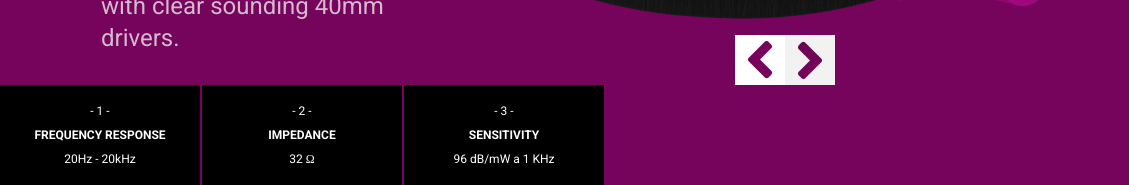
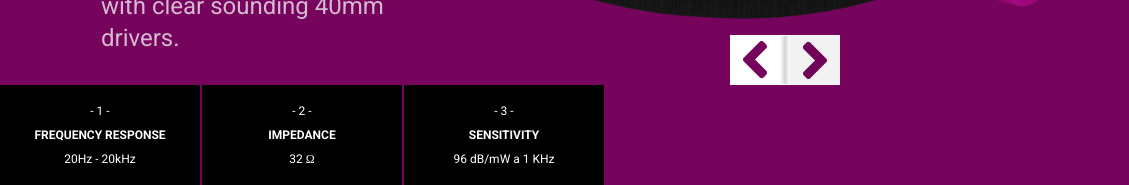
Before and after one commit to mica635mrlv/lima_headphone-purple, a plain HTML site: page index.html in a window 1280 px wide. Shown: the part 658-843 px from the top of the page, 0-1129 px from the left. Drawn offline with nearby package versions, Linux system fonts and the light colour scheme.

Commit message:
Detalhes finais

```diff
--- a/index.html
+++ b/index.html
@@ -37,7 +37,7 @@
                 <button class="w-9 h-9 md:w-10 md:h-[43px] xl:w-[50px] xl:h-[50px]">
                     <img src="./img/Left.png" alt="Botão esquerdo">
                 </button>
-                <!-- <div class="w-[8px] h-10 md:h-12 md:w-[10px] bg-gradient-to-r from-white via-gray-300 to-transparent"></div> -->
+                <div class="w-[8px] h-10 md:h-12 md:w-[10px] bg-gradient-to-r from-white via-gray-300 to-transparent"></div>
                 <button class="w-9 h-9 md:w-10 md:h-[43px] xl:w-[50px] xl:h-auto">
                     <img class="brightness-95" src="./img/Rigth.png" alt="Botão direito">
                 </button>
```
